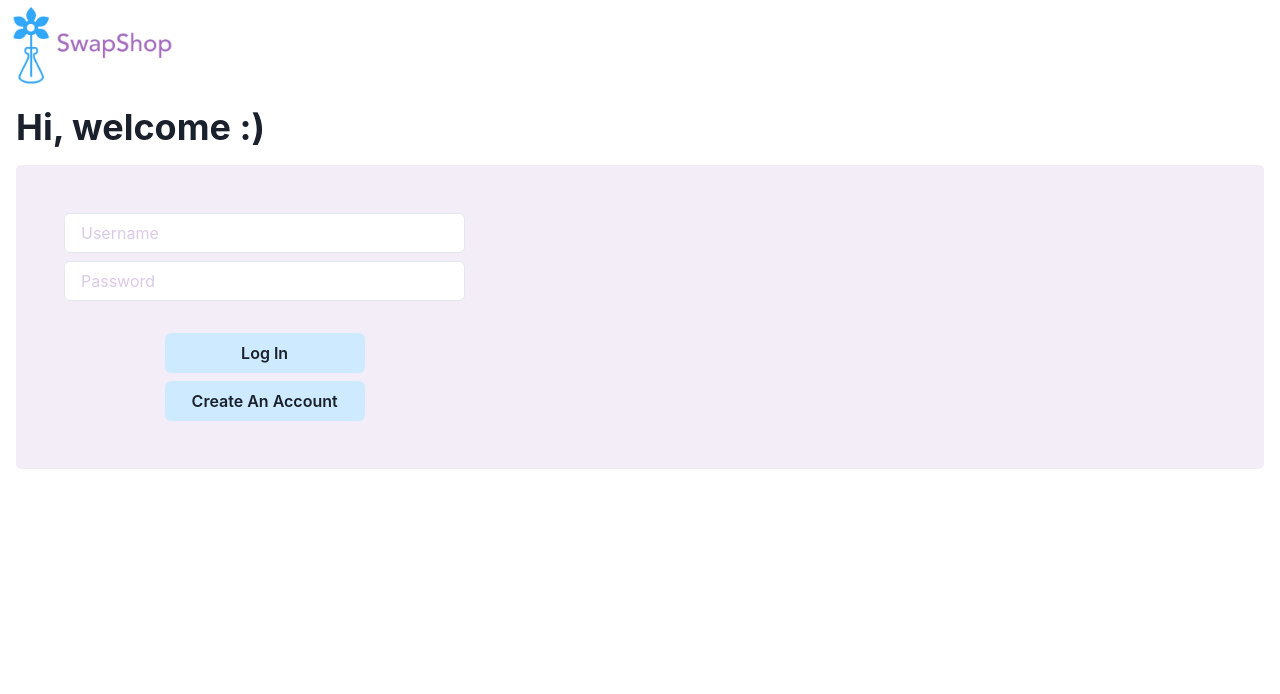
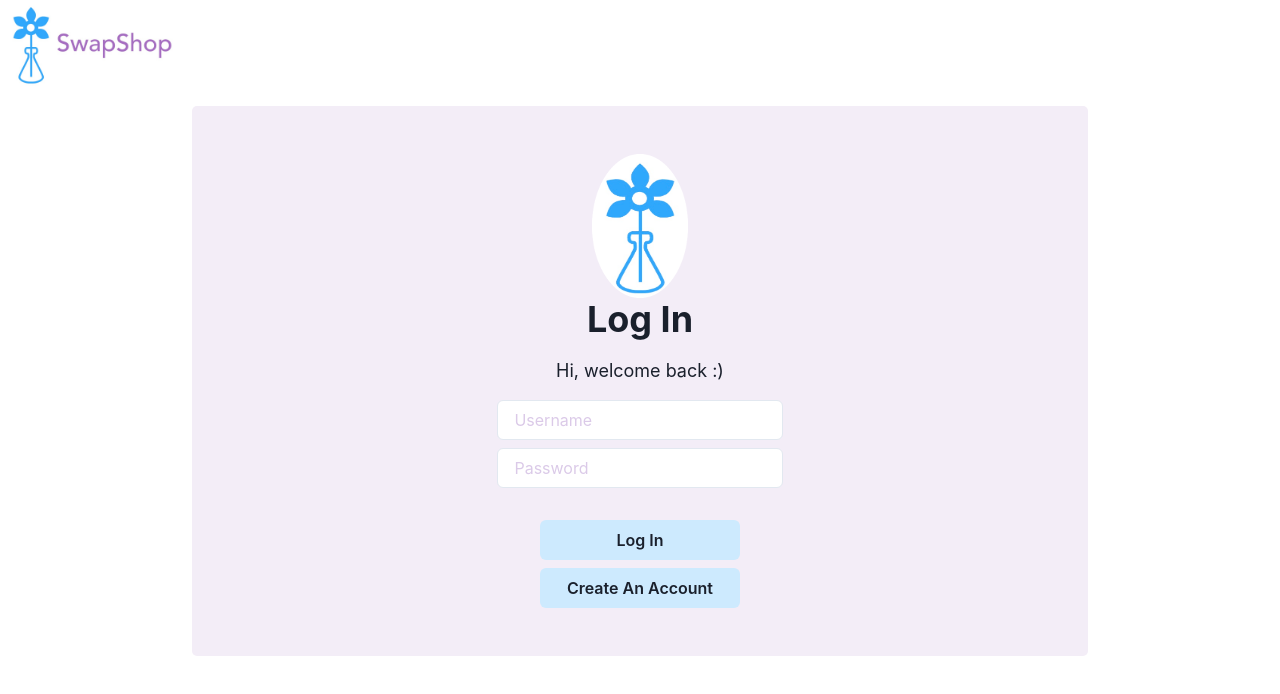
Before and after one commit to oradick/SwapShop-Phase-5-Project, a React (Create React App) app in the folder client/: page / in a window 1280 px wide. Shown: the top 694 px of the page. Built offline with nearby package versions, Linux system fonts and the light colour scheme; no server answers.

Commit message:
login and signup form css adjusted

```diff
--- a/client/src/components/Login.jsx
+++ b/client/src/components/Login.jsx
@@ -6,10 +6,12 @@ import {
   Button,
   Input,
   Heading,
-  Stack
+  Stack,
+  Text
 } from '@chakra-ui/react'
 import { Image } from '@chakra-ui/react'
 import logo from "./assets/SwapShopLogo.jpg"
+import flowerLogo from "./assets/p5 SwapShopLogo flower only.png"
 
 
 const Login = ({handleLogin}) => {
@@ -46,10 +48,12 @@ const Login = ({handleLogin}) => {
     <div>
         {/* <NavBar/> */}
         <Image className="logo" src={logo} style={{ height: 90 }} onClick={()=> navigate("/home")}/>
-        <Heading margin="1rem">Hi, welcome :)</Heading>
-        <div className='listing-container-div'>
+        <div className='login-container-div'>
+        <div className='login-form'>
+        <Image src={flowerLogo} height="9rem" width="6rem" margin="auto"/>
+        <Heading margin="auto" marginBottom="1rem">Log In</Heading>
+        <Text fontSize="lg" margin="auto" marginBottom="1rem">Hi, welcome back :)</Text>
 
-        <div className='login-form'>
         <FormControl>
             <Input
               marginBottom=".5rem"
--- a/client/src/components/Signup.jsx
+++ b/client/src/components/Signup.jsx
@@ -7,9 +7,12 @@ import {
   Input,
   Heading,
   Stack,
-  Image
+  Image,
+  Text
 } from '@chakra-ui/react'
 import logo from "./assets/SwapShopLogo.jpg"
+import flowerLogo from "./assets/p5 SwapShopLogo flower only.png"
+
 
 
 
@@ -48,9 +51,12 @@ const Signup = ({handleLogin}) => {
   return (
     <div>
         <Image className="logo" src={logo} style={{ height: 90 }} onClick={()=> navigate("/home")}/>
-        <Heading margin="1rem">Create an Account</Heading>
-      <div className='listing-container-div'>
+      <div className='login-container-div'>
       <div className='login-form'>
+      <Image src={flowerLogo} height="9rem" width="6rem" margin="auto"/>
+
+        <Heading margin="auto" marginBottom="1rem">Create an Account</Heading>
+        <Text fontSize="lg" margin="auto" >Please fill out the form below</Text>
         <br/>
         <FormControl>
           <FormLabel>Name</FormLabel>
--- a/client/src/index.css
+++ b/client/src/index.css
@@ -52,6 +52,17 @@ code {
   border-radius: 5px;
 }
 
+.login-container-div{
+  display: flex;
+  justify-content: center;
+  background-color: #f3edf7;
+  padding: 1rem;
+  margin: 1rem;
+  margin-left: 12rem;
+  margin-right: 12rem;
+  border-radius: 5px;
+}
+
 .listing-container{
   display: flex;
   flex-wrap: wrap;
```
Also changed, not shown: client/src/components/assets/p5 SwapShopLogo flower only.png (added).
